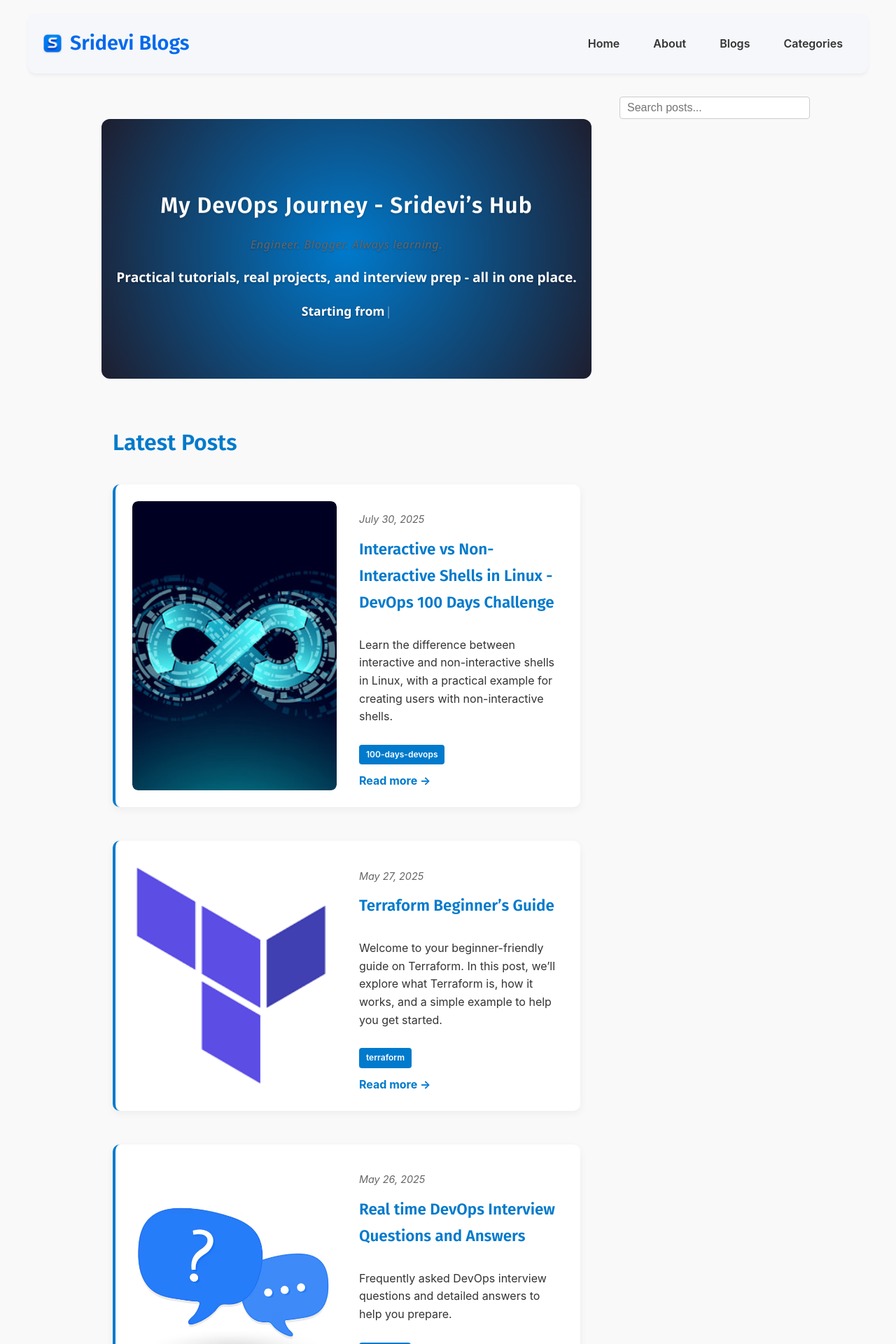
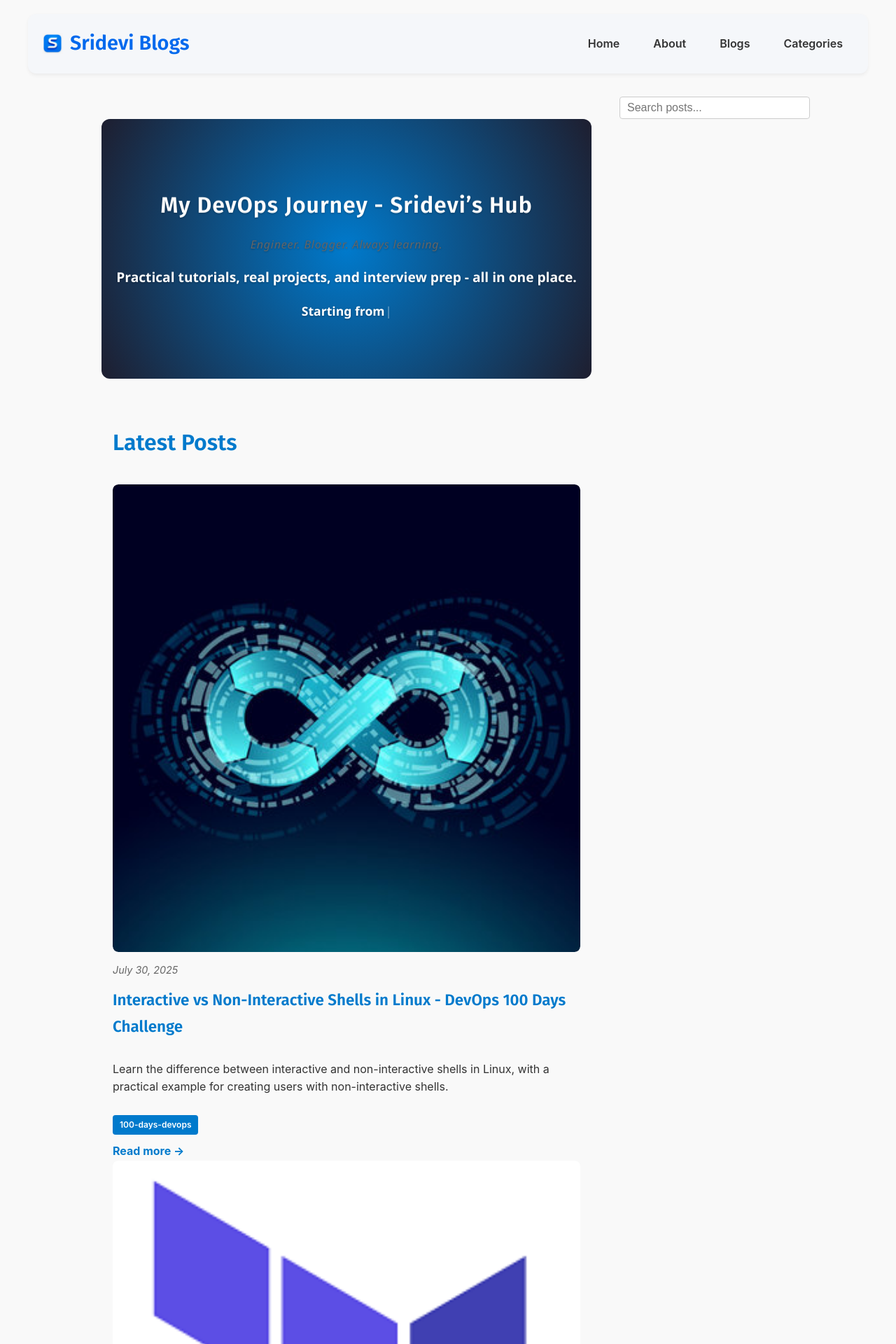
Before and after one commit to srideviblogs/srideviblogs.github.io, a Jekyll site: the page built from index.md, in a window 1280 px wide. Shown: the top 1920 px of the page at 70% size. Built offline with Jekyll 4.4.1, drawn with Linux system fonts in a browser that asks for light colours.

Commit message:
Update home.html

```diff
--- a/_layouts/home.html
+++ b/_layouts/home.html
@@ -15,7 +15,7 @@ layout: default
   <h2 class="animate-subheading">Latest Posts</h2>
 
   {% for post in site.posts limit:6 %}
-    <div class="alt-post-row">
+    <div class="alt-post-card">
       {% if post.image %}
         <div class="alt-post-image">
           <a href="{{ post.url }}">
```
